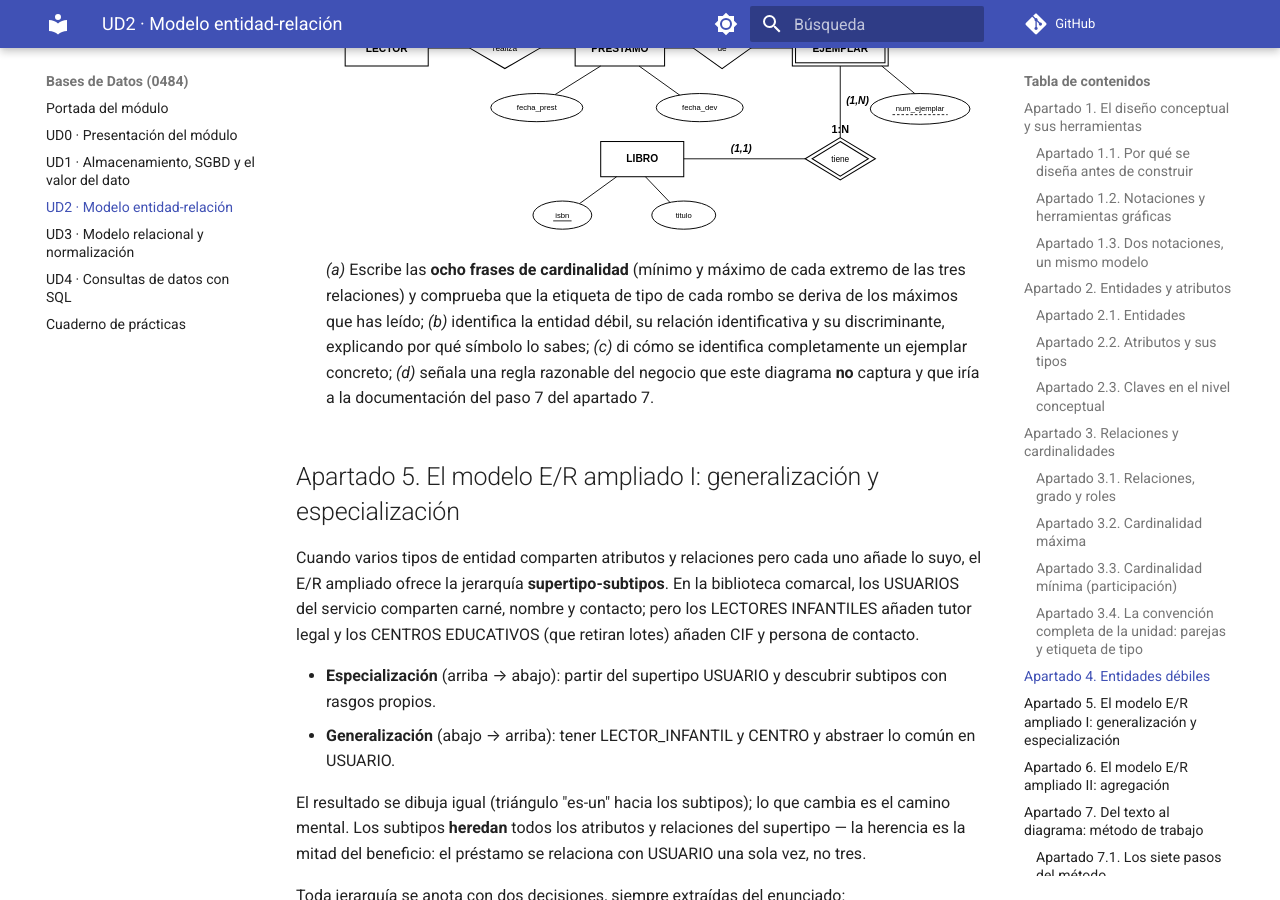
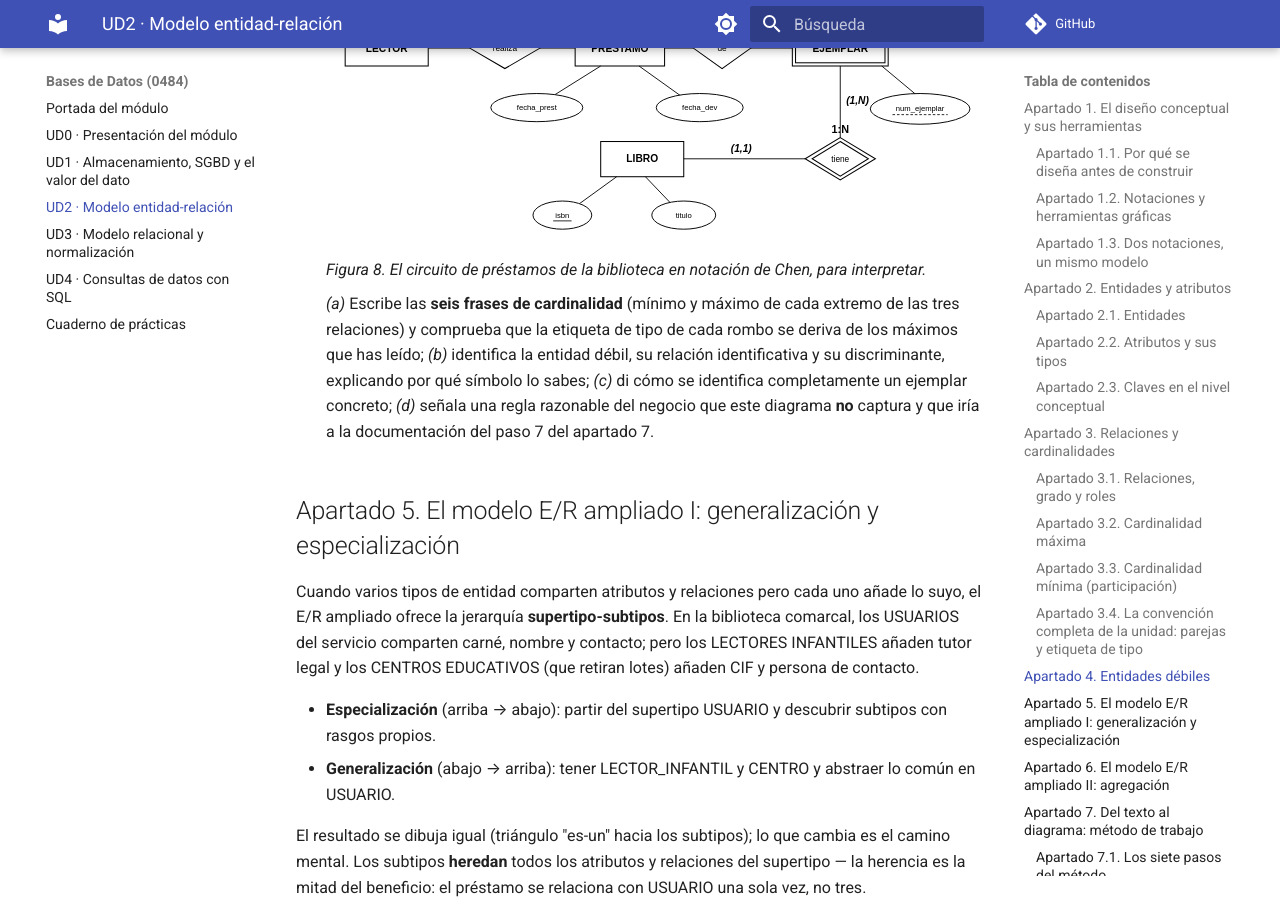
Before and after one commit to codigoRonin/apuntes-daw, an MkDocs documentation site: the page built from docs/bases-de-datos/ud2-modelo-entidad-relacion.md, in a window 1280 px wide and 900 px high, scrolled down 13968 px. Built offline with MkDocs 1.6.1 and Material for MkDocs 9.7.7, drawn with Linux system fonts in a browser that asks for light colours; comment, search, counter and statistics services are not loaded.

Commit message:
BBDD UD2 · E14: seis frases de cardinalidad y pie de la figura 8

```diff
--- a/docs/bases-de-datos/ud2-modelo-entidad-relacion.md
+++ b/docs/bases-de-datos/ud2-modelo-entidad-relacion.md
@@ -250,7 +250,9 @@ erDiagram
 
     ![Figura 8. Diagrama Chen para interpretar: LECTOR, PRESTAMO, EJEMPLAR como entidad débil y LIBRO, con cardinalidades, etiquetas de tipo y discriminante](img/ud2-fig8-chen-lectura-biblioteca.svg)
 
-    *(a)* Escribe las **ocho frases de cardinalidad** (mínimo y máximo de cada extremo de las tres relaciones) y comprueba que la etiqueta de tipo de cada rombo se deriva de los máximos que has leído; *(b)* identifica la entidad débil, su relación identificativa y su discriminante, explicando por qué símbolo lo sabes; *(c)* di cómo se identifica completamente un ejemplar concreto; *(d)* señala una regla razonable del negocio que este diagrama **no** captura y que iría a la documentación del paso 7 del apartado 7.
+    *Figura 8. El circuito de préstamos de la biblioteca en notación de Chen, para interpretar.*
+
+    *(a)* Escribe las **seis frases de cardinalidad** (mínimo y máximo de cada extremo de las tres relaciones) y comprueba que la etiqueta de tipo de cada rombo se deriva de los máximos que has leído; *(b)* identifica la entidad débil, su relación identificativa y su discriminante, explicando por qué símbolo lo sabes; *(c)* di cómo se identifica completamente un ejemplar concreto; *(d)* señala una regla razonable del negocio que este diagrama **no** captura y que iría a la documentación del paso 7 del apartado 7.
 
 <div style="page-break-before: always;"></div>
 
```
